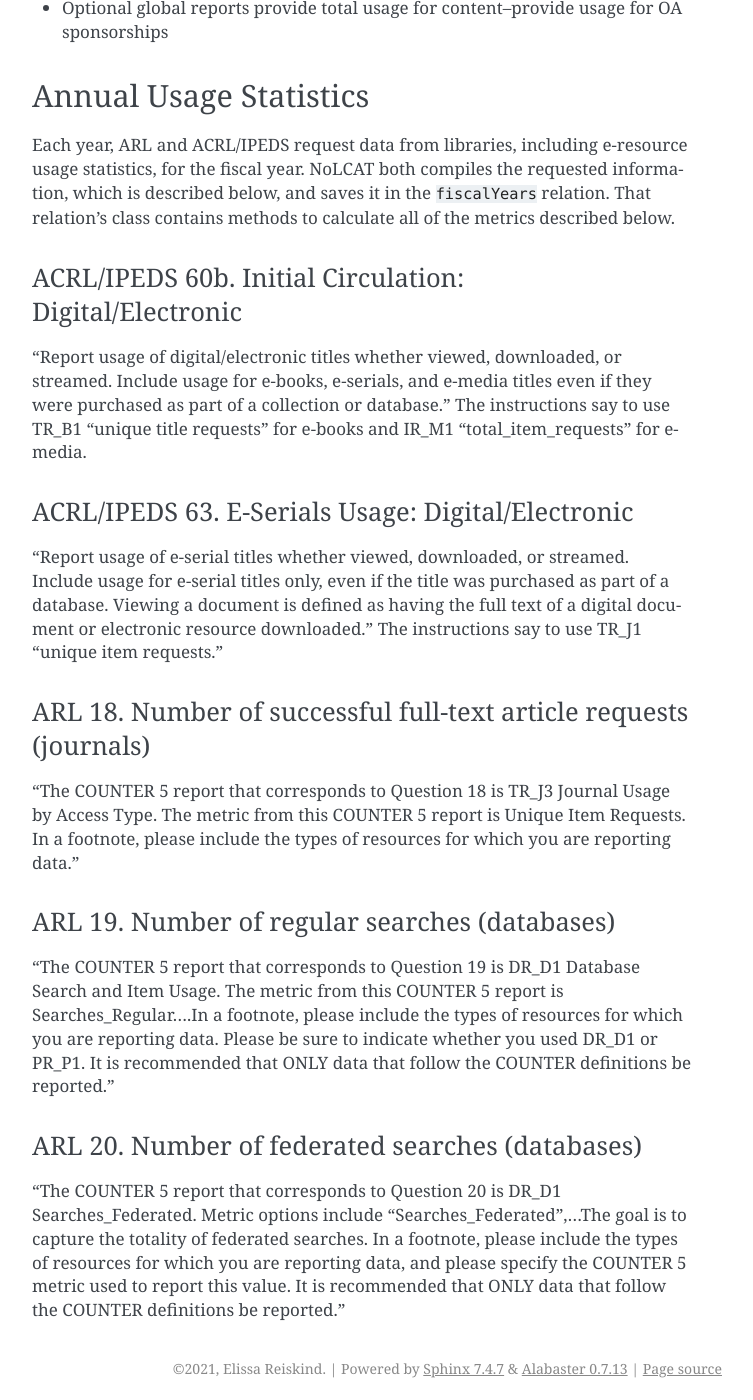
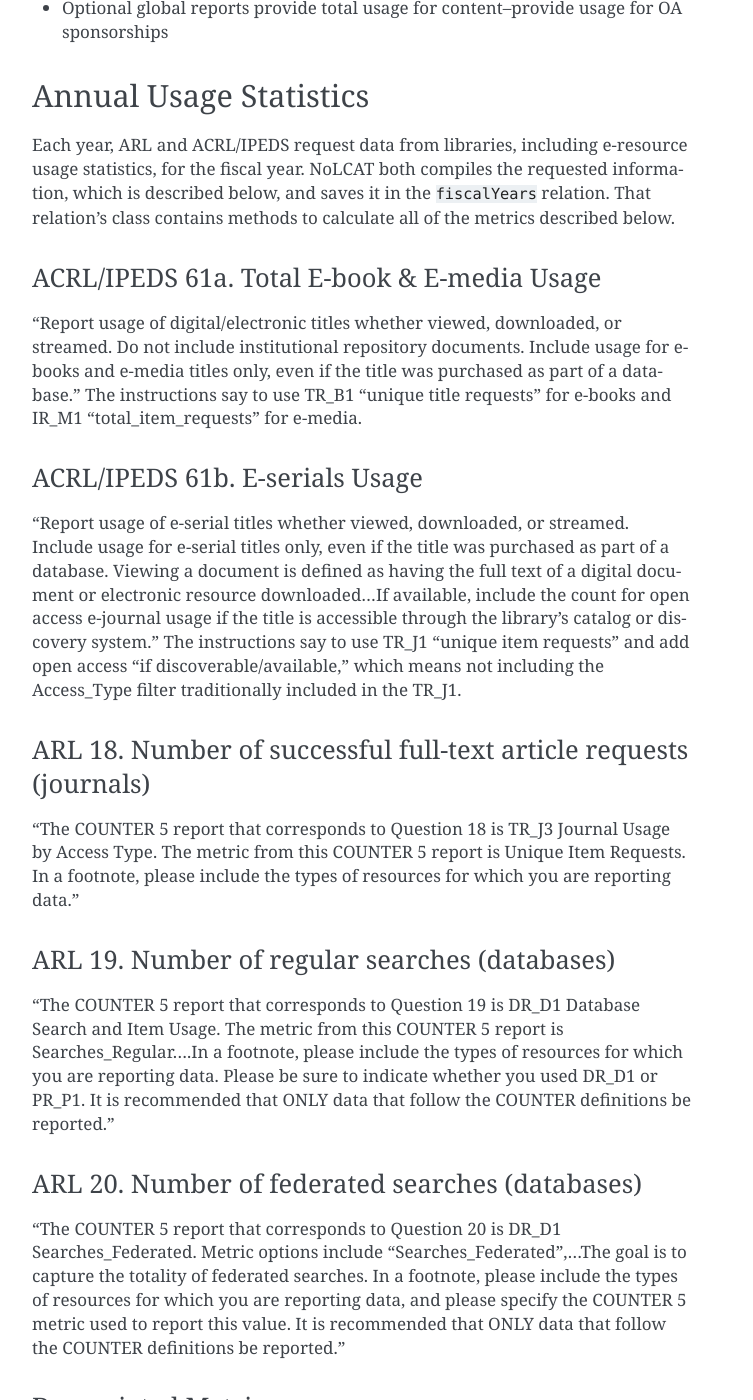
Before and after one commit to ereiskind/nolcat, a Sphinx documentation site: the page built from docs/source/COUNTER_SUSHI_and_annual_reports.rst, in a window 1280 px wide and 1400 px high, scrolled down 3193 px. Shown: the whole window, without its empty margins (388-1141 px from the left). Built offline with Sphinx 7.4.7, drawn with Linux system fonts in a browser that asks for light colours; some of the changed text lies outside the part shown.

Commit message:
Update annual reporting documentation

```diff
--- a/docs/source/COUNTER_SUSHI_and_annual_reports.rst
+++ b/docs/source/COUNTER_SUSHI_and_annual_reports.rst
@@ -118,13 +118,13 @@
 ***********************
 Each year, ARL and ACRL/IPEDS request data from libraries, including e-resource usage statistics, for the fiscal year. NoLCAT both compiles the requested information, which is described below, and saves it in the ``fiscalYears`` relation. That relation's class contains methods to calculate all of the metrics described below.
 
-ACRL/IPEDS 60b. Initial Circulation: Digital/Electronic
-=======================================================
-"Report usage of digital/electronic titles whether viewed, downloaded, or streamed. Include usage for e-books, e-serials, and e-media titles even if they were purchased as part of a collection or database." The instructions say to use TR_B1 "unique title requests" for e-books and IR_M1 "total_item_requests" for e-media.
+ACRL/IPEDS 61a. Total E-book & E-media Usage
+============================================
+"Report usage of digital/electronic titles whether viewed, downloaded, or streamed. Do not include institutional repository documents. Include usage for e-books and e-media titles only, even if the title was purchased as part of a database." The instructions say to use TR_B1 "unique title requests" for e-books and IR_M1 "total_item_requests" for e-media.
 
-ACRL/IPEDS 63. E-Serials Usage: Digital/Electronic
-==================================================
-"Report usage of e-serial titles whether viewed, downloaded, or streamed. Include usage for e-serial titles only, even if the title was purchased as part of a database. Viewing a document is defined as having the full text of a digital document or electronic resource downloaded." The instructions say to use TR_J1 "unique item requests."
+ACRL/IPEDS 61b. E-serials Usage
+===============================
+"Report usage of e-serial titles whether viewed, downloaded, or streamed. Include usage for e-serial titles only, even if the title was purchased as part of a database. Viewing a document is defined as having the full text of a digital document or electronic resource downloaded...If available, include the count for open access e-journal usage if the title is accessible through the library’s catalog or discovery system." The instructions say to use TR_J1 "unique item requests" and add open access "if discoverable/available," which means not including the Access_Type filter traditionally included in the TR_J1.
 
 ARL 18. Number of successful full-text article requests (journals)
 ==================================================================
@@ -137,3 +137,16 @@
 ARL 20. Number of federated searches (databases)
 ================================================
 "The COUNTER 5 report that corresponds to Question 20 is DR_D1 Searches_Federated. Metric options include "Searches_Federated",...The goal is to capture the totality of federated searches. In a footnote, please include the types of resources for which you are reporting data, and please specify the COUNTER 5 metric used to report this value. It is recommended that ONLY data that follow the COUNTER definitions be reported."
+
+Depreciated Metrics
+===================
+
+ACRL/IPEDS 60b. Initial Circulation: Digital/Electronic
+-------------------------------------------------------
+**Last requested: ACRL 2022 Benchmark**
+"Report usage of digital/electronic titles whether viewed, downloaded, or streamed. Include usage for e-books, e-serials, and e-media titles even if they were purchased as part of a collection or database." The instructions say to use TR_B1 "unique title requests" for e-books and IR_M1 "total_item_requests" for e-media.
+
+ACRL/IPEDS 63. E-Serials Usage: Digital/Electronic
+--------------------------------------------------
+**Last requested: ACRL 2022 Benchmark**
+"Report usage of e-serial titles whether viewed, downloaded, or streamed. Include usage for e-serial titles only, even if the title was purchased as part of a database. Viewing a document is defined as having the full text of a digital document or electronic resource downloaded." The instructions say to use TR_J1 "unique item requests."
```
